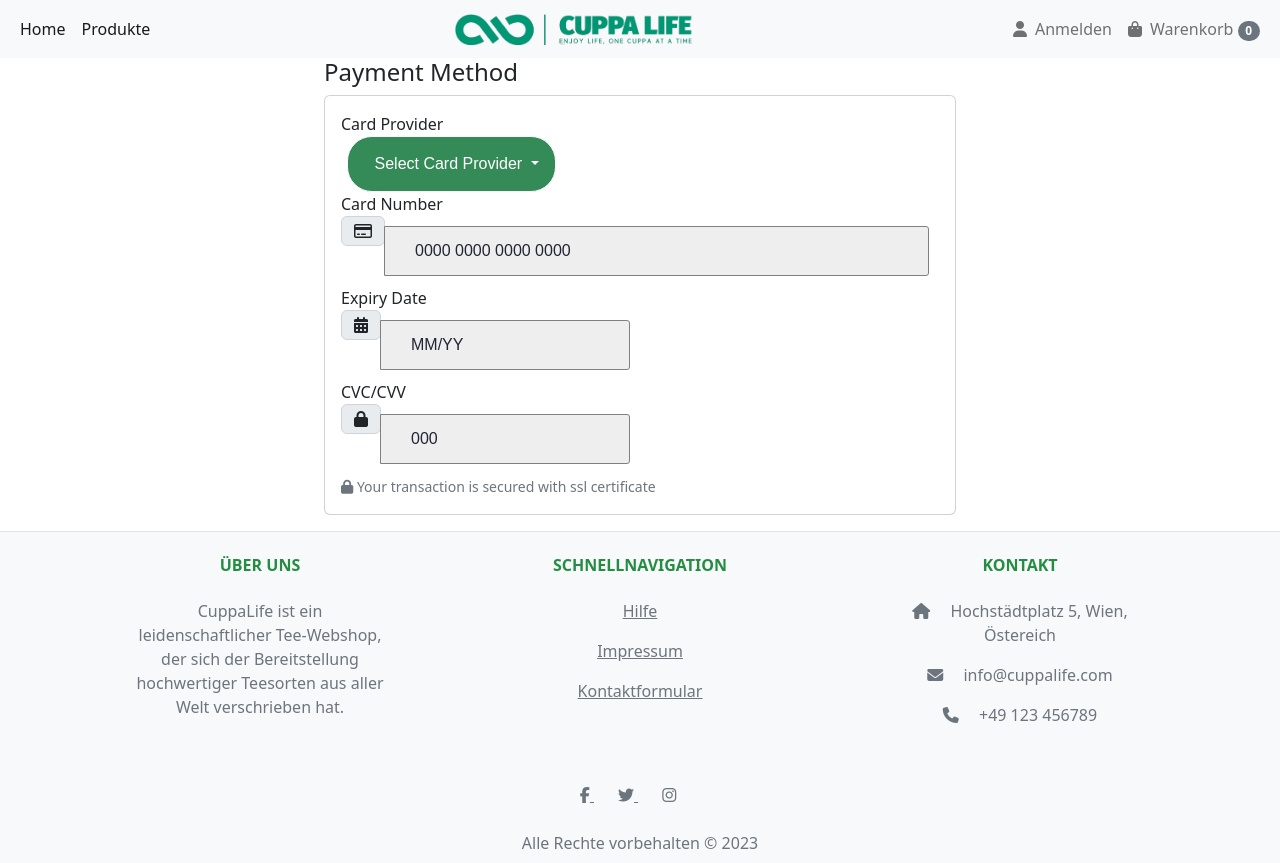
After one commit to Marcx0204/CuppaLife, a PHP site: page /payment.php in a window 1280 px wide. The commit adds this page. Run offline with PHP 8.4, Linux system fonts and the light colour scheme; data that the repository does not hold is empty; some libraries are stand-ins or nearby versions.

Commit message:
remember login added  payment startet

```diff
--- /dev/null
+++ b/Backend/logic/login-user.php
@@ -0,0 +1,7 @@
+<?php
+
+if (isset($_COOKIE['remember_me'])) {
+    // Der Cookie existiert, Benutzer einloggen
+    $_SESSION['username'] = $_COOKIE['remember_me'];
+    $_SESSION['loggedin'] = true;
+}
--- a/Backend/logic/logout.php
+++ b/Backend/logic/logout.php
@@ -5,6 +5,11 @@ session_start();
     session_unset();
     session_destroy();
 
+    // Cookie löschen
+    if (isset($_COOKIE['remember_me'])) {
+        setcookie('remember_me', '', time() - 3600, '/');
+    }
+
     // Zurück zur Login-Seite weiterleiten
     header("Location: ../../Frontend/sites/index.php");
     exit;
--- a/Frontend/sites/head.php
+++ b/Frontend/sites/head.php
@@ -1,5 +1,10 @@
 <?php
 session_start();
+
+// Überprüfen, ob der Benutzer bereits eingeloggt ist
+if (!isset($_SESSION['loggedin']) || $_SESSION['loggedin'] !== true) {
+    include_once '../../Backend/logic/login-user.php';
+}
 ?>
 <!-- CSS only -->
 <link href="https://cdn.jsdelivr.net/npm/bootstrap@5.2.2/dist/css/bootstrap.min.css" rel="stylesheet" integrity="sha384-Zenh87qX5JnK2Jl0vWa8Ck2rdkQ2Bzep5IDxbcnCeuOxjzrPF/et3URy9Bv1WTRi" crossorigin="anonymous">
@@ -15,6 +20,7 @@ session_start();
 
 
 
+
 <meta charset="UTF-8">
 <meta name="viewport" content="width=device-width, initial-scale=1.0">
 <meta name="author" content="Mouhammed Laktaui, Marc Simoneit">
--- a/Frontend/sites/login.php
+++ b/Frontend/sites/login.php
@@ -94,6 +94,7 @@
     function login() {
         var username = $('#username').val(); // Hier wird der Wert des Benutzernamens aus dem E-Mail-Eingabefeld gelesen
         var password = $('#password').val();
+        var rememberMe = $('#remember_me').is(':checked'); // Wert des Remember Me-Checkbox-Feldes abrufen
 
         $.ajax({
             type: 'POST',
@@ -101,6 +102,7 @@
             data: {
                 username: username, // Hier wird der Benutzername als "username" gesendet
                 password: password,
+                remember_me: rememberMe // Remember Me-Wert an das Backend senden
             },
             success: function(response) {
                 var responseObj = JSON.parse(response);
--- a/Frontend/sites/navbar.php
+++ b/Frontend/sites/navbar.php
@@ -43,6 +43,8 @@
             echo '<ul class="dropdown-menu" aria-labelledby="navbarDropdown">';
             echo '<li><a class="dropdown-item" href="profile.php">Mein Konto</a></li>';
             echo '<li><hr class="dropdown-divider"></li>';
+            echo '<li><a class="dropdown-item" href="payment.php">Zahlungsmethode</a></li>';
+            echo '<li><hr class="dropdown-divider"></li>';
             echo '<li><a class="dropdown-item" href="../../Backend/logic/logout.php">Abmelden</a></li>';
             echo '</ul>';
             echo '</li>';
--- /dev/null
+++ b/Frontend/sites/payment.php
@@ -0,0 +1,97 @@
+<!DOCTYPE html>
+<html lang="de-AT">
+<head>
+    <title>Help</title>
+
+    <?php
+    include 'head.php';
+    ?>
+</head>
+<body>
+<header>
+    <?php
+    include 'navbar.php';
+    ?>
+</header>
+<main>
+    <div class="row g-3">
+        <div class="col-md-6 mx-auto">
+            <h4>Payment Method</h4>
+            <div class="card">
+                <div class="card-body">
+                    <div class="form-group">
+                        <label for="cardProvider" class="font-weight-normal card-text">Card Provider</label>
+                        <div class="input-group">
+                            <div class="dropdown">
+                                <button class="btn btn-light btn-block dropdown-toggle" type="button"
+                                        id="cardProviderDropdown" data-bs-toggle="dropdown" aria-haspopup="true"
+                                        aria-expanded="false">
+                                    Select Card Provider
+                                </button>
+                                <div class="dropdown-menu" aria-labelledby="cardProviderDropdown">
+                                    <a class="dropdown-item card-option" href="#" data-card="Visa">
+                                        <span class="card-icon visa"></span>
+                                        Visa
+                                    </a>
+                                    <a class="dropdown-item card-option" href="#" data-card="Mastercard">
+                                        <span class="card-icon mastercard"></span>
+                                        Mastercard
+                                    </a>
+                                    <a class="dropdown-item card-option" href="#" data-card="American Express">
+                                        <span class="card-icon amex"></span>
+                                        American Express
+                                    </a>
+                                    <a class="dropdown-item card-option" href="#" data-card="Discover">
+                                        <span class="card-icon discover"></span>
+                                        Discover
+                                    </a>
+                                </div>
+                            </div>
+                        </div>
+                    </div>
+                    <div class="form-group">
+                        <label for="cardNumber" class="font-weight-normal card-text">Card Number</label>
+                        <div class="input-group">
+                            <div class="input-group-prepend">
+                                <span class="input-group-text"><i class="fa fa-credit-card"></i></span>
+                            </div>
+                            <input type="text" class="form-control" id="cardNumber"
+                                   placeholder="0000 0000 0000 0000">
+                        </div>
+                    </div>
+                    <div class="form-row">
+                        <div class="form-group col-md-6">
+                            <label for="expiryDate" class="font-weight-normal card-text">Expiry
+                                Date</label>
+                            <div class="input-group">
+                                <div class="input-group-prepend">
+                                    <span class="input-group-text"><i class="fa fa-calendar"></i></span>
+                                </div>
+                                <input type="text" class="form-control" id="expiryDate"
+                                       placeholder="MM/YY">
+                            </div>
+                        </div>
+                        <div class="form-group col-md-6">
+                            <label for="cvv" class="font-weight-normal card-text">CVC/CVV</label>
+                            <div class="input-group">
+                                <div class="input-group-prepend">
+                                    <span class="input-group-text"><i class="fa fa-lock"></i></span>
+                                </div>
+                                <input type="text" class="form-control" id="cvv" placeholder="000">
+                            </div>
+                        </div>
+                    </div>
+                    <small class="text-muted certificate-text"><i class="fa fa-lock"></i> Your
+                        transaction is secured with ssl certificate</small>
+                </div>
+            </div>
+        </div>
+    </div>
+</main>
+<footer>
+    <?php
+    include 'footer.php';
+    ?>
+</footer>
+</body>
+</html>
```
Also changed, not shown: Backend/logic/login.php (+11 -1 lines), Backend/logic/update-profile.php (+18 -0 lines), Frontend/sites/profile.php (+35 -6 lines), Backend/uploads/Jasmin.png (deleted), Frontend/res/CSS/style.css (line endings or trailing spaces). Lines whose indentation alone changed are shown as unchanged.
